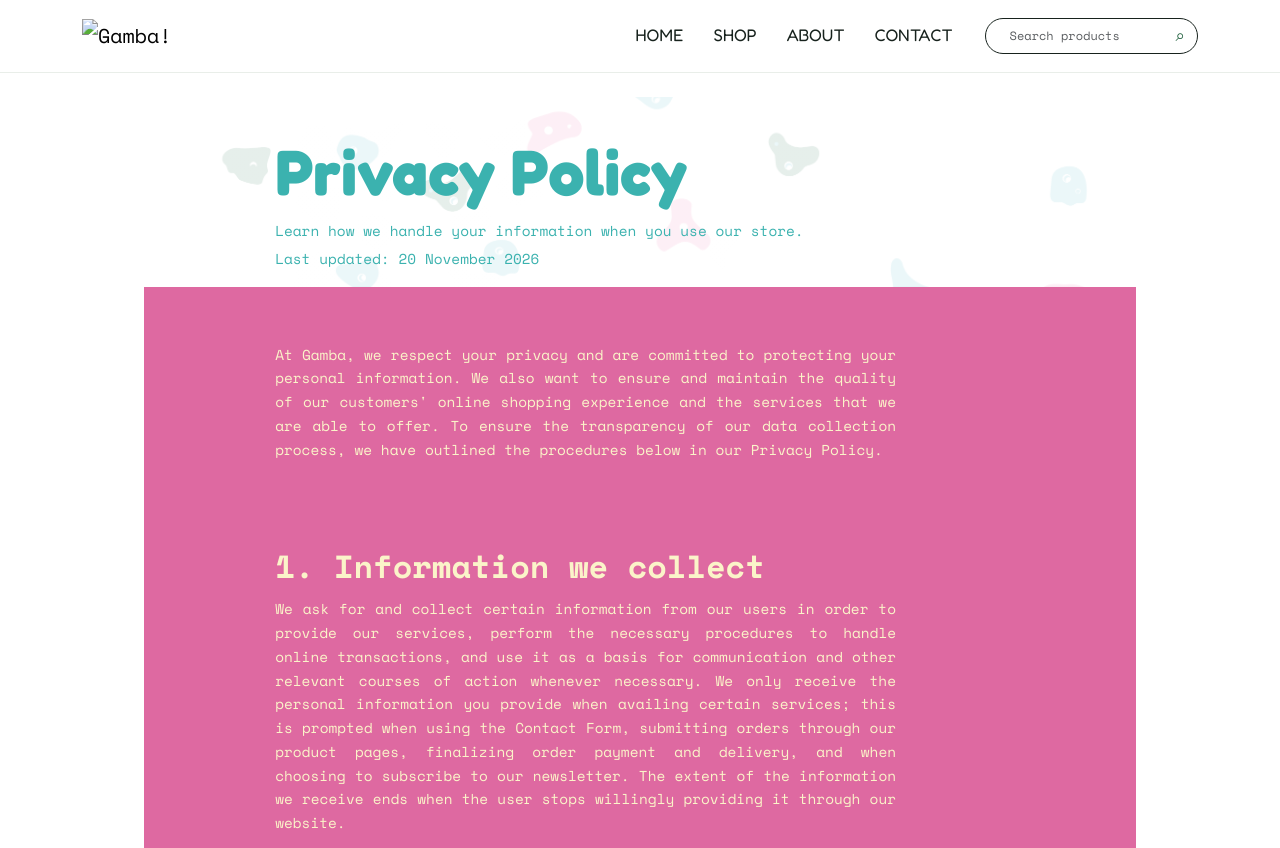
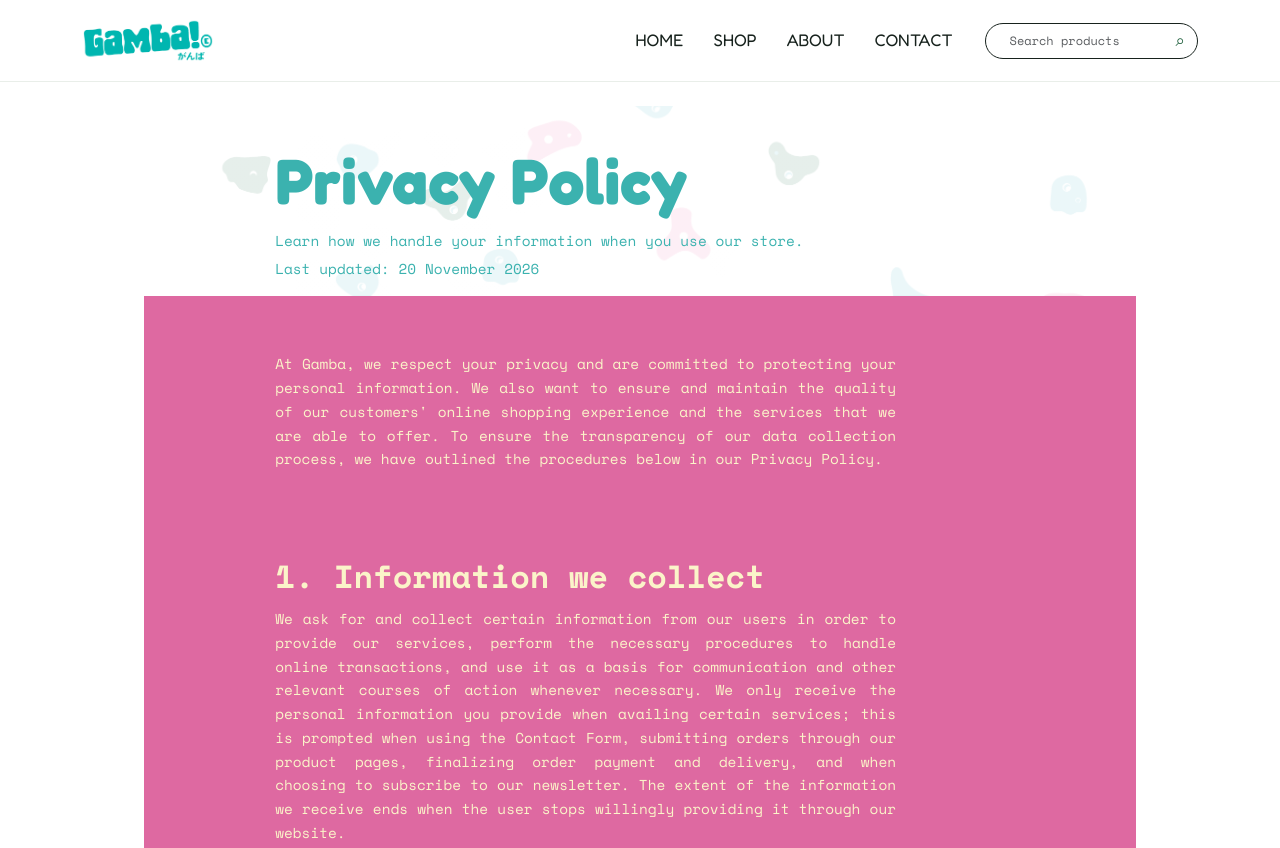
Before and after one commit to libunaomariellakathryn/gamba-website, a plain HTML site: page privacy-policy.html in a window 1280 px wide. Shown: the top 848 px of the page. Drawn offline with nearby package versions, Linux system fonts and the light colour scheme; files whose address does not match are found by name.

Commit message:
Update privacy-policy.html

```diff
--- a/privacy-policy.html
+++ b/privacy-policy.html
@@ -19,7 +19,7 @@
   <nav class="navbar navbar-expand-lg bg-white">
     <div class="container">
       <a class="navbar-brand d-flex align-items-center gap-2" href="index.html" aria-label="Gamba home">
-        <img class="brand-logo" src="gamba-logo.png" alt="Gamba!">
+        <img class="brand-logo" src="images/gamba-logo.png" alt="Gamba!">
       </a>
       <button class="navbar-toggler" type="button" data-bs-toggle="collapse" data-bs-target="#mainNav" aria-controls="mainNav" aria-expanded="false" aria-label="Toggle navigation">
         <span class="navbar-toggler-icon"></span>
```
